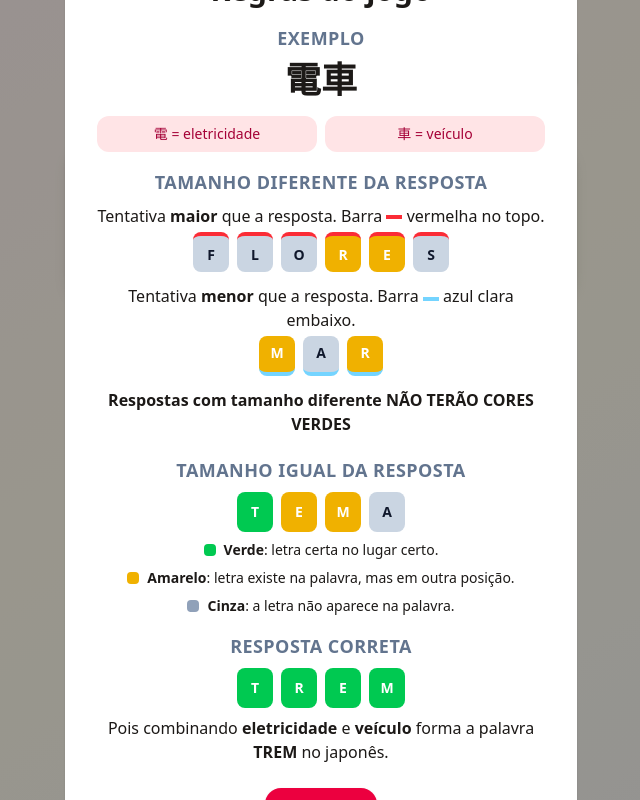
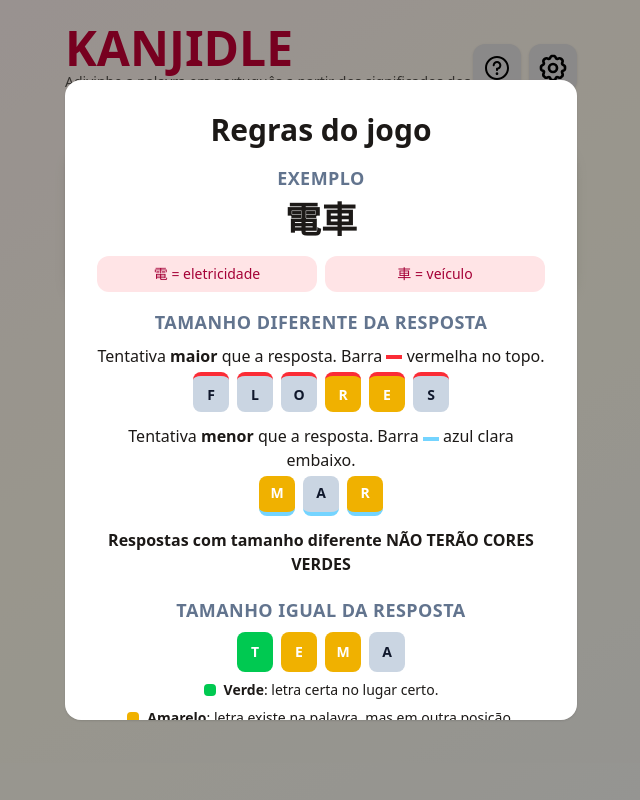
Before and after one commit to WilliamTkhsh/kanjidle, a React (Vite) app in the folder kanjidle/: page / in a window 1280 px wide. Shown: the whole page, without its empty margins (319-959 px from the left). Built offline with nearby package versions, Linux system fonts and the light colour scheme.

Commit message:
Corrige instruções vazando na tela

```diff
--- a/kanjidle/src/components/modals/InstructionsModal.jsx
+++ b/kanjidle/src/components/modals/InstructionsModal.jsx
@@ -47,7 +47,7 @@ const InstructionsModal = ({ open, onClose }) => {
   const styles = getTheme(dark);
 
   return (
-    <Modal open={open} onClose={onClose} className={`${styles.modalBg} rounded-2xl p-8 shadow max-w-lg w-full text-center`}>
+    <Modal open={open} onClose={onClose} className={`${styles.modalBg} rounded-2xl p-8 shadow max-w-lg w-full text-center max-h-[80vh] overflow-y-auto`}>
       <h1 className="text-2xl md:text-3xl font-extrabold mb-4">Regras do jogo</h1>
 
       <div className="space-y-2 mb-4">
```
